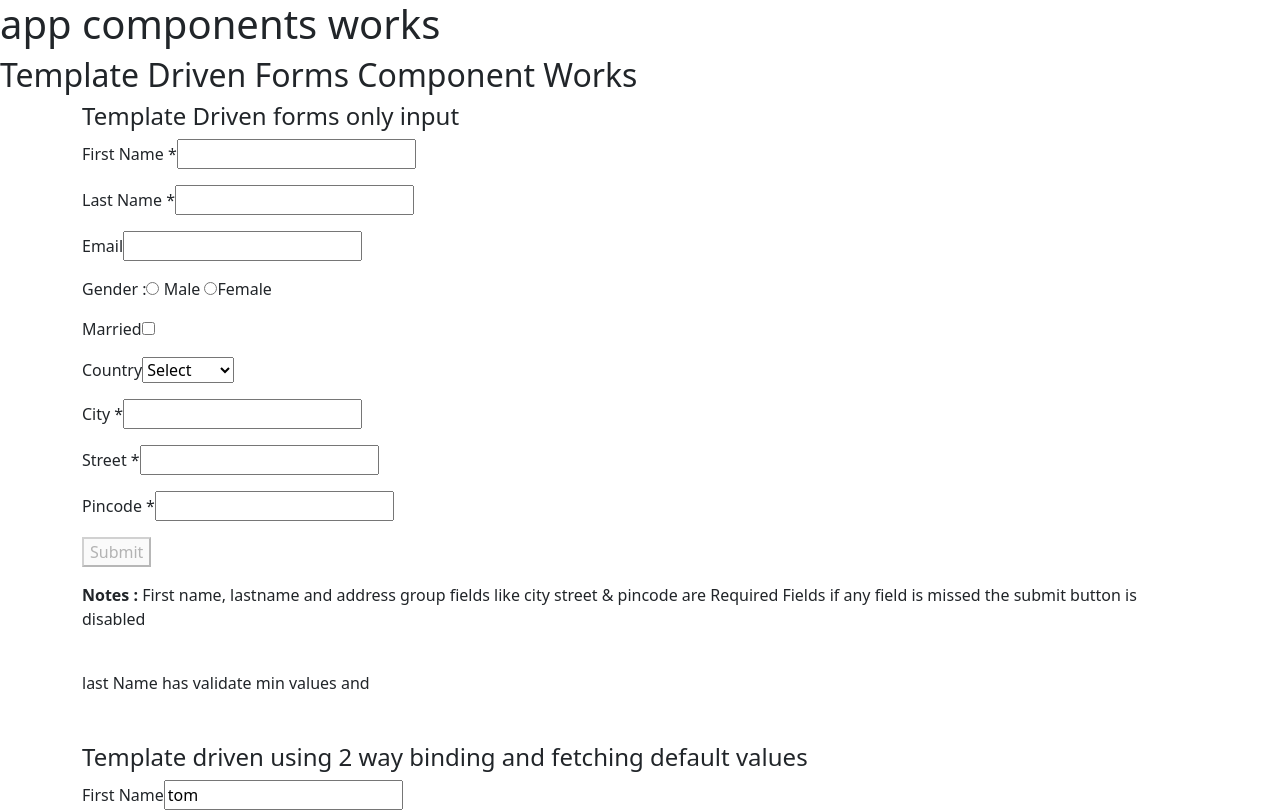
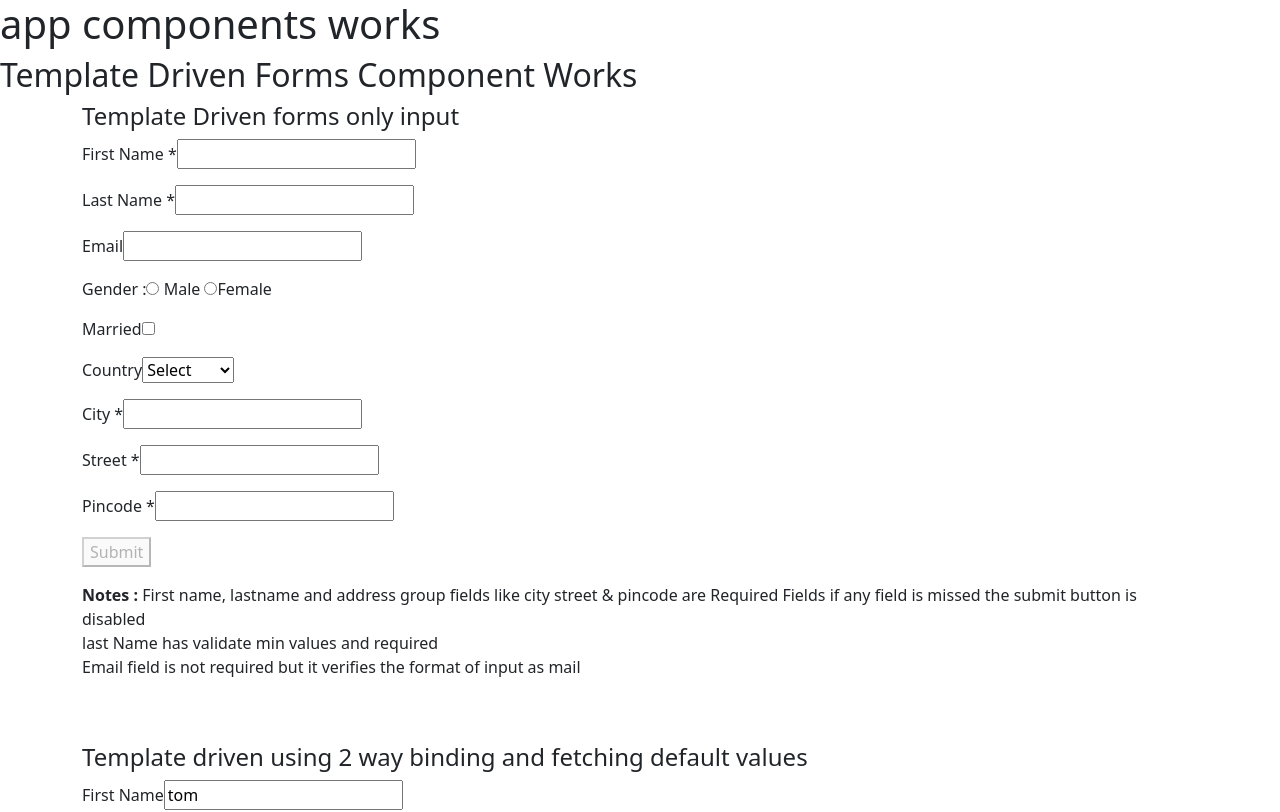
Before and after one commit to Mdksherif/angular-basics, an Angular app: page / in a window 1280 px wide. Shown: the top 812 px of the page. Built offline with nearby package versions, Linux system fonts and the light colour scheme.

Commit message:
template form validations

```diff
--- a/src/app/template-driven-forms/template-driven-forms.component.html
+++ b/src/app/template-driven-forms/template-driven-forms.component.html
@@ -78,8 +78,8 @@
     </p>
   </form>
   <p><b>Notes : </b> First name, lastname and address group fields like city street & pincode are Required Fields
-    if any field is missed the submit button is disabled</p><br>
-    last Name has validate min values and
+    if any field is missed the submit button is disabled<br>last Name has validate min values and required <br>Email field is not required but it verifies the format of input as mail </p>
+
 </div>
 
 <br><br>
```
